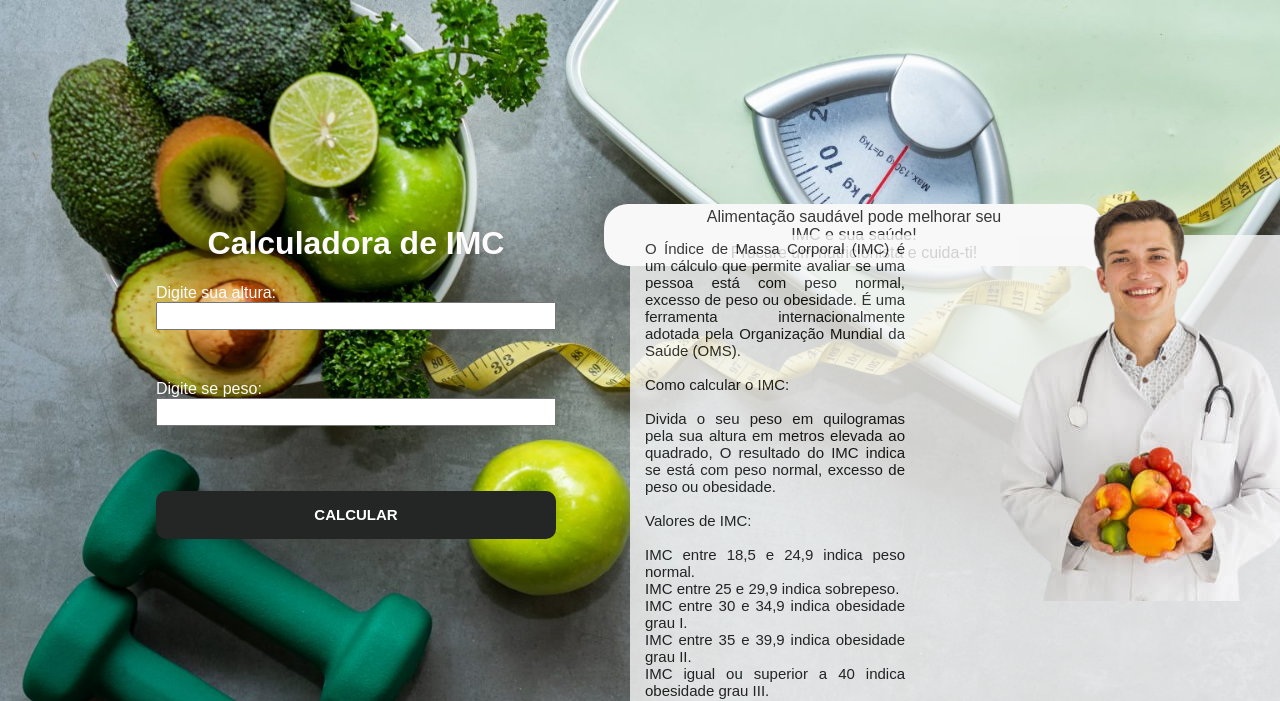
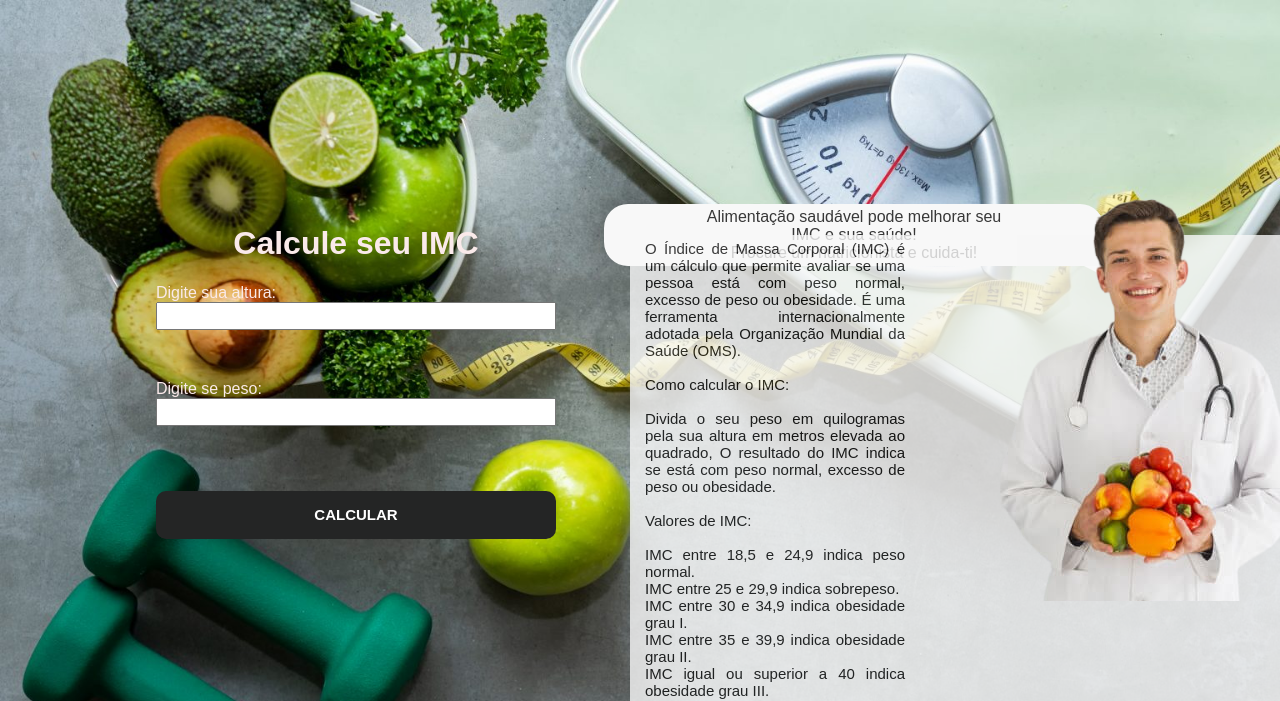
Before and after one commit to jonatas-gomes-guimaraes/estudo1-imc, a plain HTML site: page index2.html in a window 1280 px wide. Shown: the top 701 px of the page. Drawn offline with nearby package versions, Linux system fonts and the light colour scheme.

Commit message:
first commit

```diff
--- a/css/index2.css
+++ b/css/index2.css
@@ -33,7 +33,7 @@ body{
     float: left;
     display: flex;
 	flex-direction: column;
-    color: #fdfbfb;
+    color: #faeaea;
 	width: 400px;
 	/*border: 3px solid #fefefe;*/
 	padding: 1em;
--- a/index2.html
+++ b/index2.html
@@ -17,7 +17,7 @@
 		<div id="header"></div>
 		<div id="conteudo">
 			<div id="conteudo-left">
-				<h1>Calculadora de IMC</h1>
+				<h1>Calcule seu IMC</h1>
 		    <label for="altura">Digite sua altura:</label>
 		    <input type="number" id="altura">
 		    <label for="peso">Digite se peso:</label>
```
